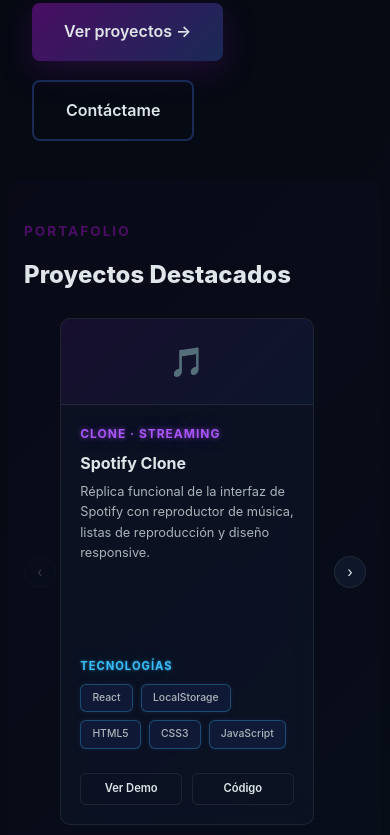
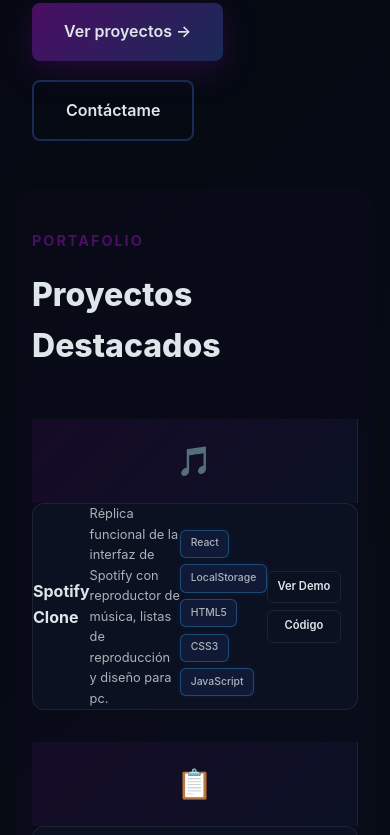
Before and after one commit to sofiarojas02/Portafolio, a website: page index.html in a window 390 px wide. Shown: the part 665-1500 px from the top of the page. Drawn offline with Linux system fonts and the light colour scheme.

Commit message:
responsive

```diff
--- a/css/projects.css
+++ b/css/projects.css
@@ -265,18 +265,11 @@
     right: -50px;
   }
 }
-
 /* ==================== RESPONSIVE MOBILE ==================== */
 @media (max-width: 768px) {
   #projects {
-    padding: 3rem 1.5rem;
+    padding: 2.5rem 1rem;
     margin: 2rem 1rem;
-    border-radius: 12px;
-  }
-
-  .section-label {
-    font-size: 0.85rem;
-    margin-bottom: 0.8rem;
   }
 
   .section-title {
@@ -284,152 +277,113 @@
     margin-bottom: 2rem;
   }
 
-  .projects-carousel-wrapper {
-    position: relative;
-    gap: 0.5rem;
+  /* Idiatan ti carousel buttons ken container overflow */
+  .carousel-btn {
+    display: none;
   }
 
   .projects-container {
-    overflow-x: auto;
-    overflow-y: hidden;
-    width: 100%;
-    padding: 0;
-    scroll-snap-type: x mandatory;
-    -webkit-overflow-scrolling: touch;
-    scroll-behavior: smooth;
-  }
-
-  /* Ocultar scroll bar pero mantener funcionalidad */
-  .projects-container::-webkit-scrollbar {
-    display: none;
+    overflow: visible;
   }
 
   .projects-grid {
-    gap: 1rem;
-    scroll-snap-type: x mandatory;
+    flex-direction: column;
+    transform: none !important; /* Salimetmetan nga awan ti horizontal transform */
+    gap: 2rem;
   }
 
+  /* Baro a layout para ti mobile card */
   .project-card {
-    flex: 0 0 calc(100% - 1.5rem);
-    box-sizing: border-box;
-    scroll-snap-align: start;
-    scroll-snap-stop: always;
+    flex: 1 1 100%;
+    width: 100%;
+    background: transparent;
+    border: none;
+    backdrop-filter: none;
+    overflow: visible;
   }
 
-  .project-emoji {
-    font-size: 2rem;
-    padding: 1.5rem;
+  .project-card:hover {
+    transform: none;
+    box-shadow: none;
   }
 
-  .project-info {
-    padding: 1.5rem;
+  /* Main container ti card (Icono + Info/Links) */
+  .project-card {
+    display: flex;
+    flex-direction: column;
   }
 
+  /* Wrapper para iti rabaw nga parte (Icono + Info) */
+  .project-info {
+    padding: 0;
+    display: flex;
+    flex-direction: row;
+    align-items: center;
+    background: rgba(14, 23, 41, 0.6);
+    border: 1px solid var(--border-color);
+    border-radius: 12px;
+    backdrop-filter: blur(10px);
+    overflow: hidden;
+  }
+
+  /* Icono iti kanawan/iwanwan */
+  .project-emoji {
+    font-size: 1.8rem;
+    padding: 1.2rem;
+    border-bottom: none;
+    border-right: 1px solid var(--border-color);
+    display: flex;
+    align-items: center;
+    justify-content: center;
+    min-height: 100%;
+  }
+
+  /* Título ken Descripción */
   .project-info h3 {
-    font-size: 1.1rem;
+    font-size: 1rem;
+    margin-bottom: 0.2rem;
   }
 
   .project-description {
-    font-size: 0.85rem;
-    margin-bottom: 1rem;
+    font-size: 0.8rem;
+    margin-bottom: 0;
   }
 
   .project-type {
-    font-size: 0.75rem;
+    display: none; /* Maikkat tapno nadaldalus ti hitsura iti mobile */
+  }
+
+  /* Enlaces / Botones iti makawanan */
+  .project-links {
+    margin-top: 0;
+    margin-left: auto;
+    padding-right: 1rem;
+    flex-direction: column;
+    gap: 0.4rem;
+  }
+
+  .project-link {
+    padding: 0.4rem 0.6rem;
+    font-size: 0.7rem;
+    white-space: nowrap;
+  }
+
+  /* Dagiti tecnologías iti baba ti card */
+  .project-tech {
+    margin-top: 0.8rem;
+    margin-bottom: 0;
   }
 
   .project-tech h5 {
-    font-size: 0.7rem;
-    margin-bottom: 0.5rem;
+    display: none; /* Salimetmetan a simple laeng dagiti tags */
+  }
+
+  .tech-list {
+    gap: 0.4rem;
   }
 
   .tech-tag {
     font-size: 0.65rem;
-    padding: 0.3rem 0.7rem;
-  }
-
-  .project-links {
-    gap: 0.8rem;
-  }
-
-  .project-link {
-    padding: 0.5rem;
-    font-size: 0.75rem;
-  }
-
-  /* BOTONES CARRUSEL MÓVIL */
-  .carousel-btn {
-    width: 36px;
-    height: 36px;
-    font-size: 1.2rem;
-    position: static;
-    transform: none;
-  }
-
-  .prev-btn,
-  .next-btn {
-    left: auto;
-    right: auto;
-  }
-
-  /* Mostrar flechas en mobile si es necesario */
-  .carousel-btn.mobile-visible {
-    display: flex;
+    padding: 0.3rem 0.6rem;
   }
 }
-
-/* ==================== RESPONSIVE SMALL MOBILE ==================== */
-@media (max-width: 480px) {
-  #projects {
-    padding: 2.5rem 1rem;
-    margin: 1.5rem 0.5rem;
-  }
-
-  .section-title {
-    font-size: 1.5rem;
-    margin-bottom: 1.5rem;
-  }
-
-  .projects-carousel-wrapper {
-    gap: 0.25rem;
-  }
-
-  .project-card {
-    flex: 0 0 calc(100% - 1rem);
-    border-radius: 10px;
-  }
-
-  .project-emoji {
-    font-size: 1.8rem;
-    padding: 1.2rem;
-  }
-
-  .project-info {
-    padding: 1.2rem;
-  }
-
-  .project-info h3 {
-    font-size: 1rem;
-    margin-bottom: 0.3rem;
-  }
-
-  .project-description {
-    font-size: 0.8rem;
-    margin-bottom: 0.8rem;
-  }
-
-  .project-links {
-    gap: 0.6rem;
-  }
-
-  .project-link {
-    padding: 0.4rem;
-    font-size: 0.7rem;
-  }
-
-  .carousel-btn {
-    width: 32px;
-    height: 32px;
-    font-size: 1rem;
-  }
-}
--- a/js/projects-data.js
+++ b/js/projects-data.js
@@ -1,9 +1,9 @@
 const projects = [
   {
     emoji: '🎵',
-    type: 'Clone · Streaming',
-    title: 'Spotify Clone',
-    description: 'Réplica funcional de la interfaz de Spotify con reproductor de música, listas de reproducción y diseño responsive.',
+    type: 'Clone · Streaming ',
+    title: 'Spotify Clone ',
+    description: 'Réplica funcional de la interfaz de Spotify con reproductor de música, listas de reproducción y diseño para pc.',
     techTitle: 'Información Técnica',
     techInfo: ['useState', 'useEffect', 'useRef', 'useContext'],
     tags: ['React', 'LocalStorage', 'HTML5', 'CSS3', 'JavaScript'],
```
